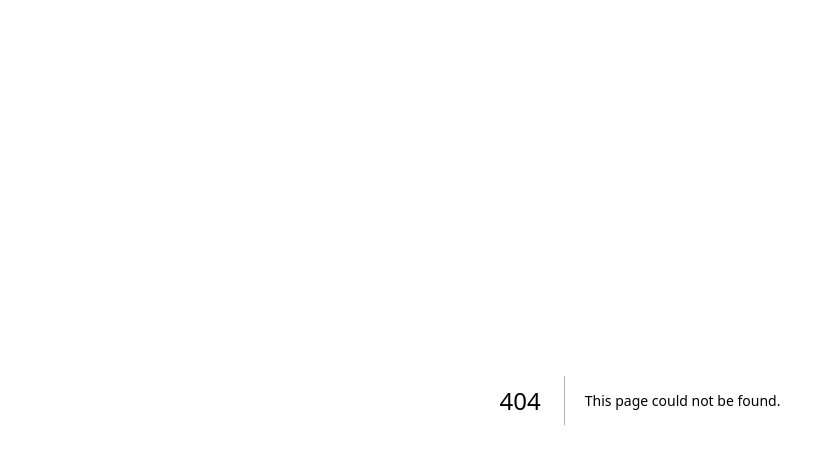
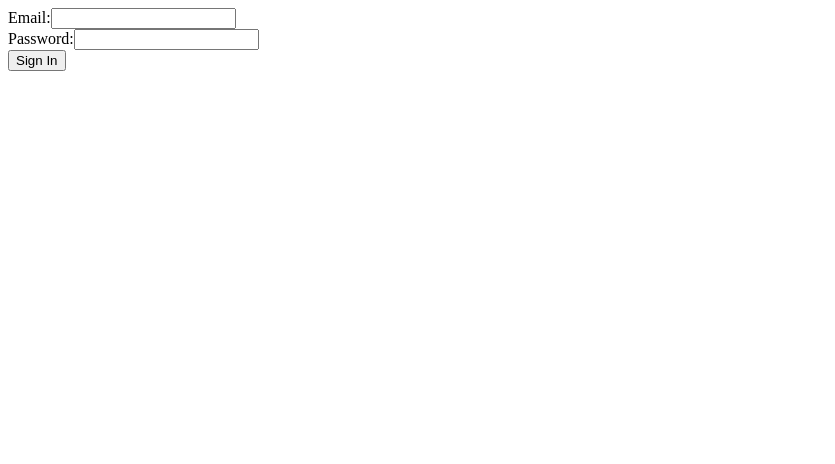
Before and after one commit to GurleenRuprah03/TourGuide, a Next.js app: page /SignInForm in a window 1280 px wide. Before the commit this address had no page. Shown: the top 464 px of the page, without its empty margins (0-835 px from the left). Built offline with nearby package versions, Linux system fonts and the light colour scheme.

Commit message:
Final commit

```diff
--- a/package.json
+++ b/package.json
@@ -10,6 +10,7 @@
   },
   "dependencies": {
     "axios": "^1.7.8",
+    "jsonwebtoken": "^9.0.2",
     "next": "15.0.3",
     "react": "^18.3.1",
     "react-dom": "^18.3.1",
--- /dev/null
+++ b/src/pages/SignInForm.js
@@ -0,0 +1,80 @@
+import { useState } from 'react';
+import { useRouter } from 'next/router'; // For redirection after login
+
+const SignInForm = () => {
+  const [formData, setFormData] = useState({
+    email: '',
+    password: '',
+  });
+
+  const router = useRouter(); // Hook for page redirection
+
+  const handleSubmit = async (event) => {
+    event.preventDefault(); // Prevent page reload
+
+    try {
+      const response = await fetch('/api/login', {
+        method: 'POST',
+        headers: {
+          'Content-Type': 'application/json',
+        },
+        body: JSON.stringify(formData),
+      });
+
+      if (!response.ok) {
+        throw new Error(`Server error: ${response.status}`);
+      }
+
+      const data = await response.json();
+      console.log('Login successful:', data);
+
+      // Assuming the backend sends a JWT or session cookie, store it here
+      localStorage.setItem('authToken', data.token); // Store token in localStorage (or cookies)
+
+      // Redirect to the home page or dashboard after successful login
+      router.push('/dashboard'); // Change '/dashboard' to the appropriate page you want
+
+    } catch (error) {
+      console.error('Error during login:', error);
+      alert('Login failed. Please try again.');
+    }
+  };
+
+  const handleChange = (event) => {
+    const { name, value } = event.target;
+    setFormData({
+      ...formData,
+      [name]: value, // Update form data as user types
+    });
+  };
+
+  return (
+    <form onSubmit={handleSubmit}>
+      <label>
+        Email:
+        <input
+          type="email"
+          name="email"
+          value={formData.email}
+          onChange={handleChange}
+          required
+        />
+      </label>
+      <br />
+      <label>
+        Password:
+        <input
+          type="password"
+          name="password"
+          value={formData.password}
+          onChange={handleChange}
+          required
+        />
+      </label>
+      <br />
+      <button type="submit">Sign In</button>
+    </form>
+  );
+};
+
+export default SignInForm;
```
Also changed, not shown: src/pages/Dashboard.js (added, +27 -0 lines), src/pages/Login.js (+50 -0 lines), src/styles/Explore.css (line endings or trailing spaces), 2 other files (tests, documents, lock files or other folders).
